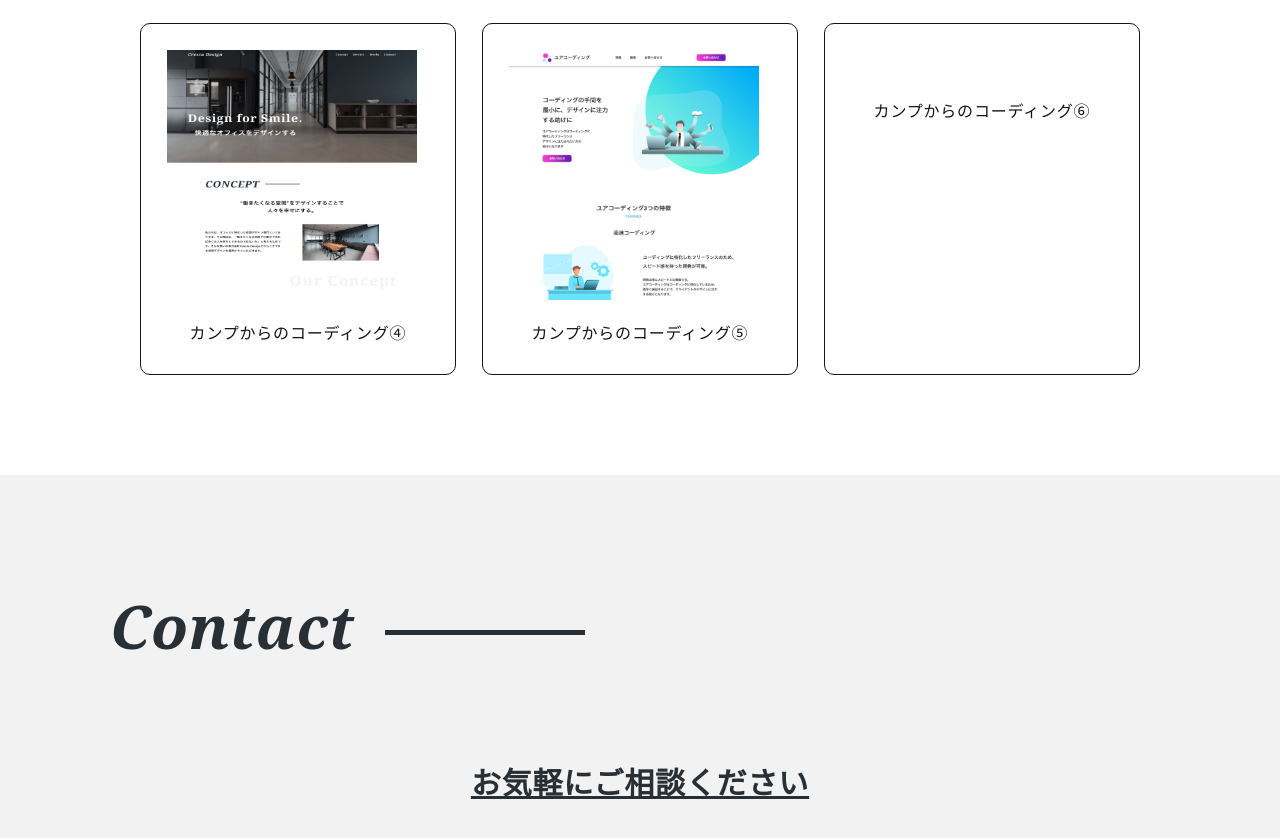
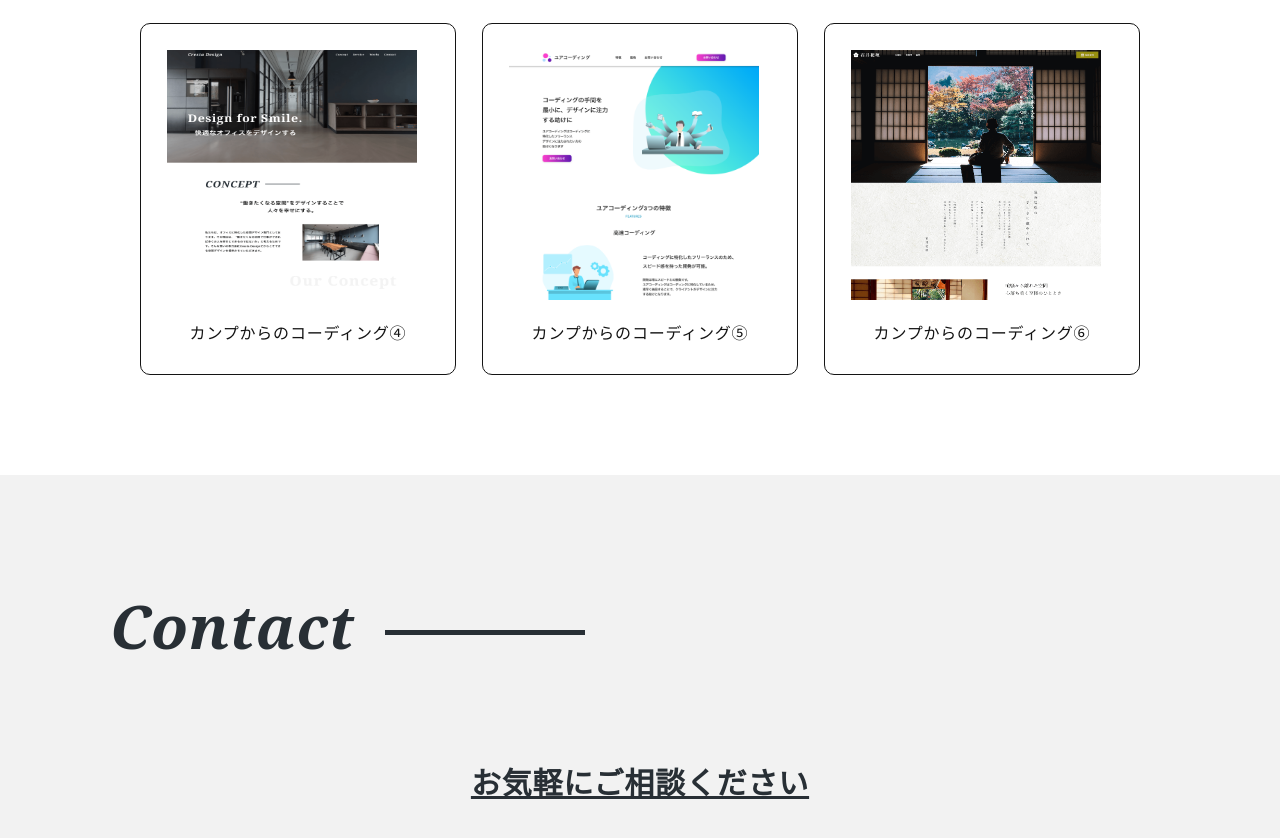
Before and after one commit to Gosuke5555/gusuke-portfolio.github.io, a plain HTML site: page index.html in a window 1280 px wide. Shown: the part 3992-4830 px from the top of the page. Drawn offline with nearby package versions, Linux system fonts and the light colour scheme; some packages are replaced by stand-ins of ours.

Commit message:
Update index.html

```diff
--- a/index.html
+++ b/index.html
@@ -162,7 +162,7 @@
             </div>
             <div class="works-item">
               <a href="./img/works-img0６.png" data-lightbox="demo" class="comp-site">
-                <img src="./img/works-img-s0６.png" alt="">
+                <img src="./img/works-img−s06.png" alt="">
                 <p>カンプからのコーディング⑥</p>
               </a>
             </div>
```
